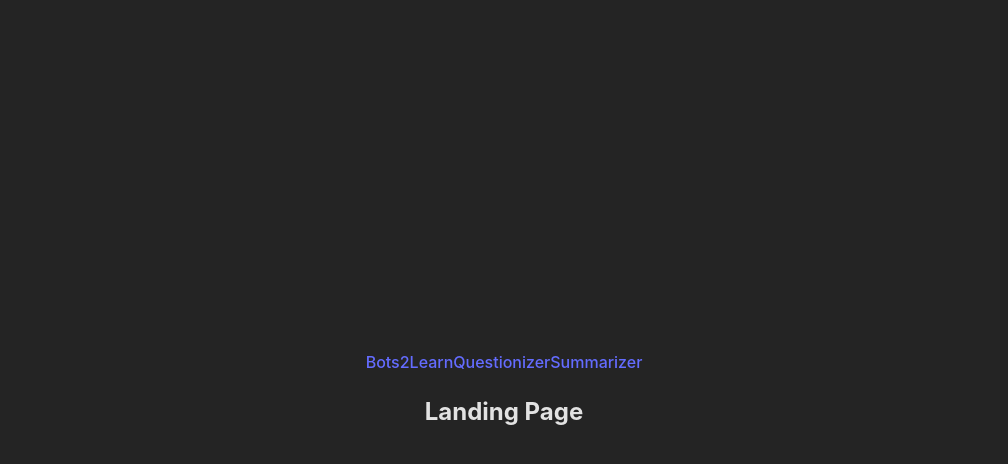
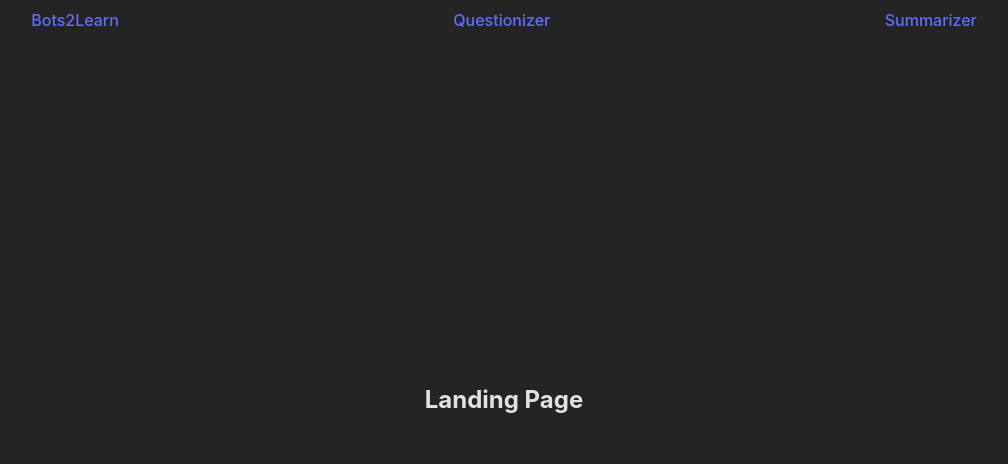
Before and after one commit to emiliomarcos/bots2learn, a React (Vite) app: page / in a window 1280 px wide. Shown: the top 464 px of the page, without its empty margins (136-1144 px from the left). Built offline with nearby package versions, Linux system fonts and the light colour scheme.

Commit message:
organized design

```diff
--- /dev/null
+++ b/src/components/Navbar/Navbar.css
@@ -0,0 +1,9 @@
+nav {
+  display: flex;
+  justify-content: space-around;
+  position: fixed;
+  top: 0;
+  left: 0;
+  right: 0;
+  margin-top: 0.5rem;
+}
--- a/src/components/Navbar.tsx
+++ b/src/components/Navbar/Navbar.tsx
@@ -1,4 +1,5 @@
 import { Link } from 'react-router-dom'
+import './Navbar.css'
 
 export default function Navbar() {
   return (
--- a/src/components/index.ts
+++ b/src/components/index.ts
@@ -1,4 +1,4 @@
 export { default as Landing } from './Landing'
-export { default as Navbar } from './Navbar'
+export { default as Navbar } from './Navbar/Navbar'
 export { default as Questionizer } from './Questionizer'
 export { default as Summarizer } from './Summarizer'
```
